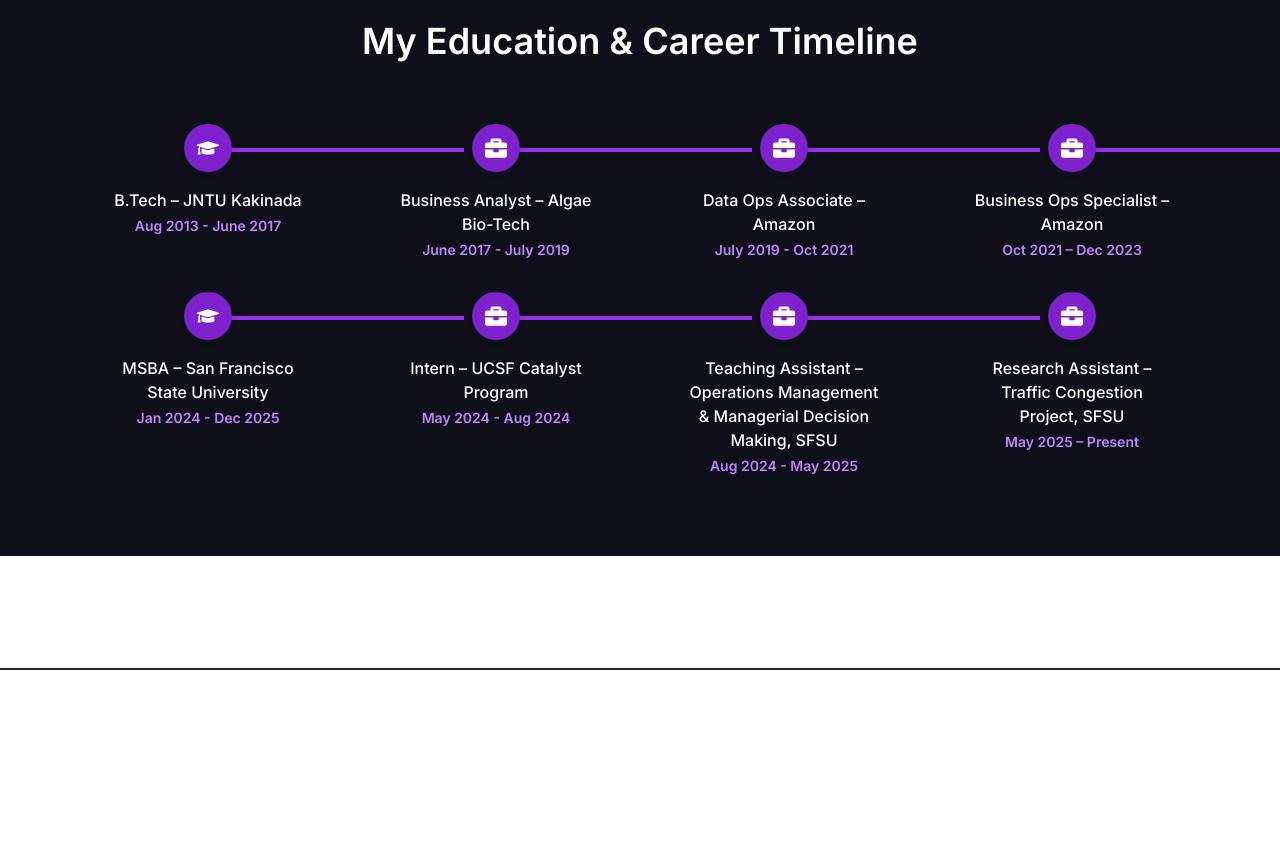
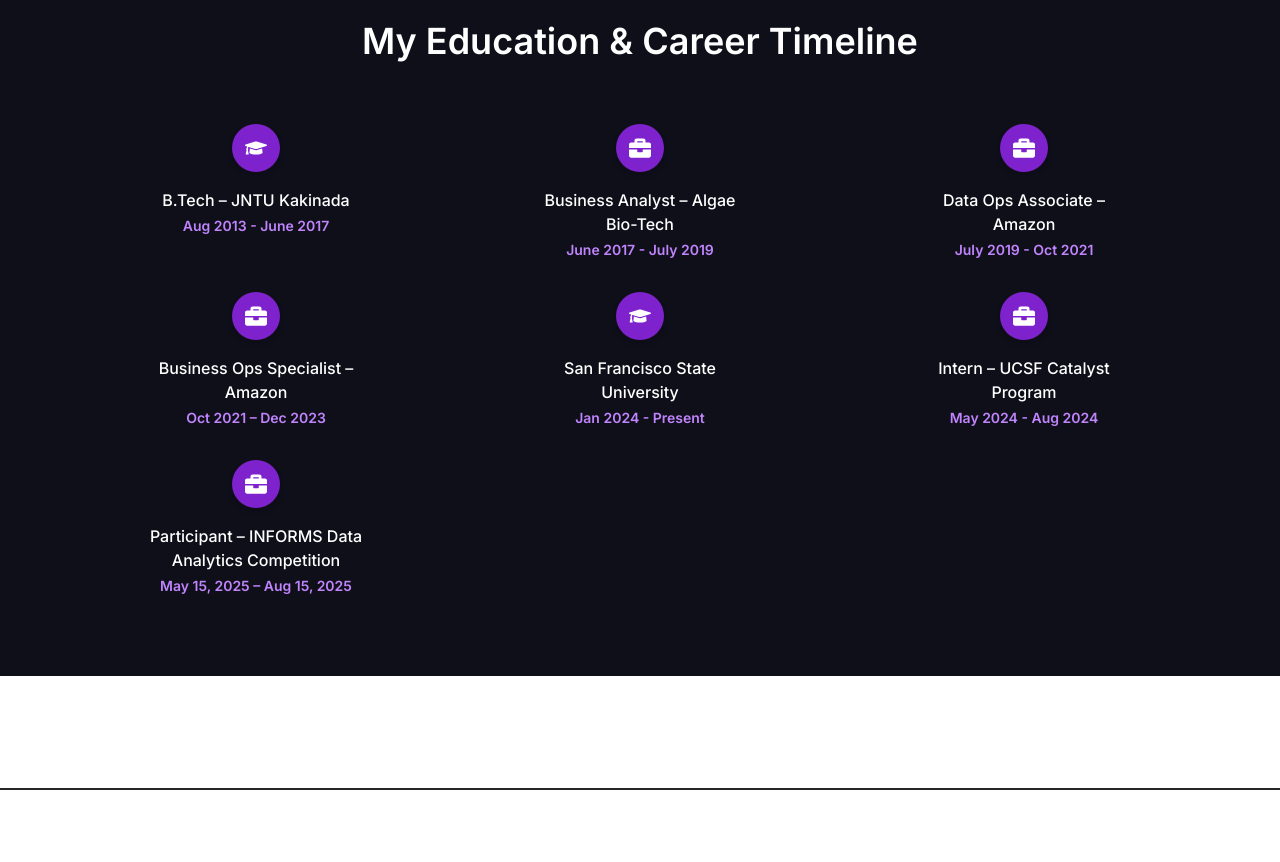
Before and after one commit to dsappa7196/dsappa7196.github.io, a React (Vite) app: page / in a window 1280 px wide. Shown: the part 2640-3502 px from the top of the page. Built offline with nearby package versions, Linux system fonts and the light colour scheme.

Commit message:
✨ Updated timeline with SFSU branches and INFORMS competition

```diff
--- a/src/Components/Timeline.jsx
+++ b/src/Components/Timeline.jsx
@@ -1,4 +1,12 @@
 import { FaGraduationCap, FaBriefcase } from "react-icons/fa";
+import { useState } from "react";
+
+const Timeline = () => {
+  const [showSFSU, setShowSFSU] = useState(false);
+
+  const toggleSFSU = () => {
+    setShowSFSU(!showSFSU);
+  };
 
   const timelineItems = [
     {
@@ -22,9 +30,10 @@ const timelineItems = [
       type: "career",
     },
     {
-    date: "Jan 2024 - Dec 2025",
-    title: "MSBA – San Francisco State University",
+      date: "Jan 2024 - Present",
+      title: "San Francisco State University",
       type: "education",
+      isExpandable: true,
     },
     {
       date: "May 2024 - Aug 2024",
@@ -32,46 +41,65 @@ const timelineItems = [
       type: "career",
     },
     {
+      date: "May 15, 2025 – Aug 15, 2025",
+      title: "Participant – INFORMS Data Analytics Competition",
+      type: "career",
+    },
+  ];
+
+  const sfsuItems = [
+    {
+      date: "Jan 2024 - Dec 2025",
+      title: "MSBA – San Francisco State University",
+      type: "education",
+    },
+    {
       date: "Aug 2024 - May 2025",
-    title: "Teaching Assistant – Operations Management & Managerial Decision Making, SFSU",
+      title: "Teaching Assistant – Operations Management & Managerial Decision Making",
       type: "career",
     },
     {
       date: "May 2025 – Present",
-    title: "Research Assistant – Traffic Congestion Project, SFSU",
+      title: "Research Assistant – Traffic Congestion Project",
       type: "career",
     },
   ];
 
-const Timeline = () => {
   return (
     <div className="py-20 bg-[#0F0F1A]">
       <h2 className="text-3xl font-semibold text-center text-white mb-14">
         My Education & Career Timeline
       </h2>
 
-      <div className="grid grid-cols-1 sm:grid-cols-2 lg:grid-cols-4 xl:grid-cols-4 gap-8 max-w-6xl mx-auto px-4">
+      <div className="grid grid-cols-1 sm:grid-cols-2 lg:grid-cols-3 gap-8 max-w-6xl mx-auto px-4">
         {timelineItems.map((item, index) => (
+          <div key={index} className="flex flex-col items-center text-center relative">
             <div
-            key={index}
-            className="flex flex-col items-center text-center relative"
+              className="z-10 w-12 h-12 flex items-center justify-center rounded-full bg-purple-700 text-white text-xl mb-4 shadow-md cursor-pointer"
+              onClick={item.isExpandable ? toggleSFSU : undefined}
+              title={item.isExpandable ? "Click to expand/collapse SFSU roles" : ""}
             >
-            {/* Connecting Line (skip last item) */}
-            {index !== timelineItems.length - 1 && (
-              <div className="absolute top-6 left-1/2 w-full h-1 bg-purple-600 z-0 sm:block hidden"></div>
-            )}
-
-            {/* Icon Circle */}
-            <div className="z-10 w-12 h-12 flex items-center justify-center rounded-full bg-purple-700 text-white text-xl mb-4 shadow-md">
               {item.type === "education" ? <FaGraduationCap /> : <FaBriefcase />}
             </div>
 
-            {/* Title */}
-            <div className="text-white font-medium mb-1 whitespace-normal max-w-[200px]">
+            <div className="text-white font-medium mb-1 whitespace-normal max-w-[220px]">
               {item.title}
             </div>
+            <div className="text-sm text-purple-400 font-semibold">{item.date}</div>
+          </div>
+        ))}
 
-            {/* Date */}
+        {/* SFSU expandable section */}
+        {showSFSU &&
+          sfsuItems.map((item, index) => (
+            <div
+              key={`sfsu-${index}`}
+              className="flex flex-col items-center text-center relative border-t border-purple-600 pt-4"
+            >
+              <div className="z-10 w-10 h-10 flex items-center justify-center rounded-full bg-purple-600 text-white text-base mb-3 shadow-sm">
+                {item.type === "education" ? <FaGraduationCap /> : <FaBriefcase />}
+              </div>
+              <div className="text-white text-sm font-medium max-w-[200px]">{item.title}</div>
               <div className="text-sm text-purple-400 font-semibold">{item.date}</div>
             </div>
           ))}
```
Lines whose indentation alone changed are shown as unchanged.
